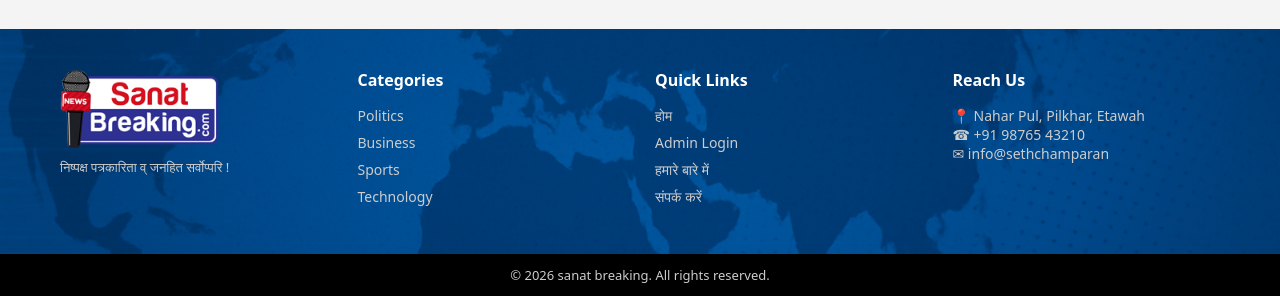
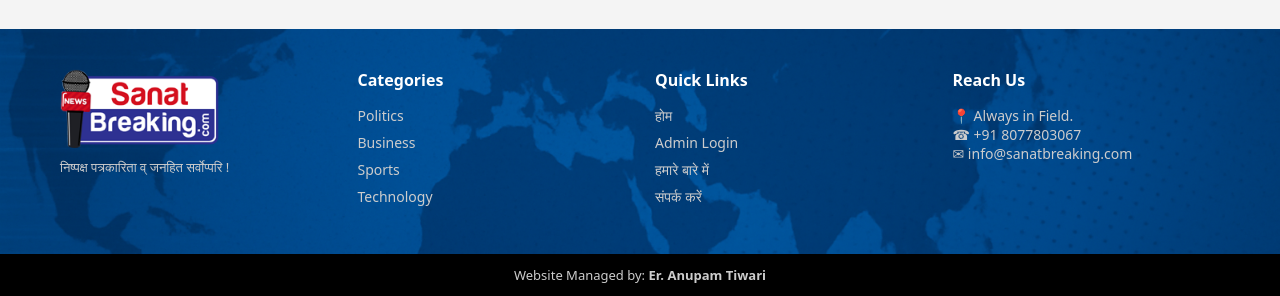
Before and after one commit to anupamtiwari010/sanatbreaking.com, a Flask app: page /about in a window 1280 px wide. Shown: the part 1820-2116 px from the top of the page. Run offline with Flask 3, Linux system fonts and the light colour scheme; some libraries are stand-ins or nearby versions.

```diff
--- a/templates/base.html
+++ b/templates/base.html
@@ -130,15 +130,15 @@
         <!-- Newsletter -->
         <div class="footer-col">
             <h4>Reach Us</h4>
-      <p>📍 Nahar Pul, Pilkhar, Etawah</p>
-      <p>☎ +91 98765 43210</p>
-      <p>✉ info@sethchamparan</p>
+      <p>📍 Always in Field.</p>
+      <p>☎ +91 8077803067</p>
+      <p>✉ info@sanatbreaking.com</p>
         </div>
 
     </div>
 
     <div class="footer-bottom">
-        © {{ 2026 }} sanat breaking. All rights reserved.
+        Website Managed by: <b> Er. Anupam Tiwari</b>
     </div>
 </footer>
 
```
